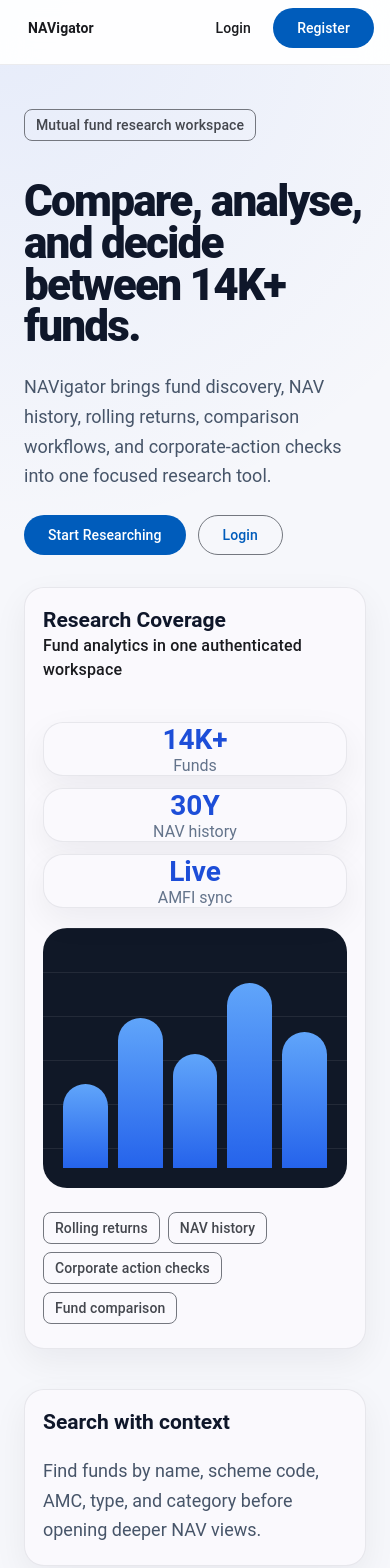
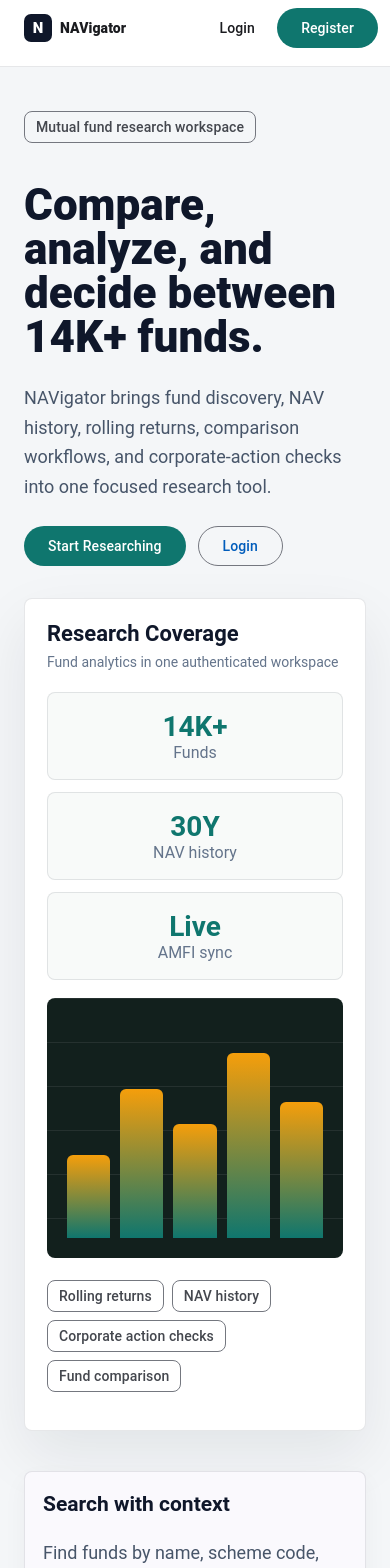
Before and after one commit to subhadipnayek/navigator, an Angular app in the folder ui-angular/: page / in a window 390 px wide. Shown: the top 1568 px of the page. Built offline with nearby package versions, Linux system fonts and the light colour scheme.

Commit message:
feat(ui): enhance UI components with improved styling and layout adjustments

```diff
--- a/ui-angular/src/app/app.html
+++ b/ui-angular/src/app/app.html
@@ -1,7 +1,10 @@
 <mat-toolbar>
-  <a mat-button routerLink="/">NAVigator</a>
+  <a class="brand" mat-button routerLink="/">
+    <span class="brand-mark">N</span>
+    <span>NAVigator</span>
+  </a>
   <span class="toolbar-spacer"></span>
-  <nav>
+  <nav aria-label="Primary navigation">
     @if (auth.isAuthenticated()) {
       <a mat-button routerLink="/dashboard" routerLinkActive="active">Dashboard</a>
       <a mat-button routerLink="/funds" routerLinkActive="active">Funds</a>
@@ -13,7 +16,7 @@
   </nav>
 
   @if (auth.user(); as user) {
-    <button mat-button type="button" disabled>{{ user.username }} · {{ user.role }}</button>
+    <button class="user-pill" mat-button type="button" disabled>{{ user.username }} · {{ user.role }}</button>
     <button mat-button type="button" (click)="logout()">Logout</button>
   } @else {
     <a mat-button routerLink="/login" routerLinkActive="active">Login</a>
--- a/ui-angular/src/app/app.scss
+++ b/ui-angular/src/app/app.scss
@@ -7,10 +7,29 @@ mat-toolbar {
   position: sticky;
   top: 0;
   z-index: 10;
-  border-bottom: 1px solid rgba(15, 23, 42, 0.08);
-  background: rgba(255, 255, 255, 0.92);
-  backdrop-filter: blur(14px);
+  min-height: 64px;
+  border-bottom: 1px solid rgba(15, 23, 42, 0.1);
+  background: rgba(255, 255, 255, 0.96);
+  backdrop-filter: blur(16px);
   gap: 8px;
+  padding-inline: max(16px, calc((100vw - 1180px) / 2));
+}
+
+.brand {
+  font-weight: 800;
+}
+
+.brand-mark {
+  display: inline-grid;
+  width: 28px;
+  height: 28px;
+  margin-right: 8px;
+  place-items: center;
+  border-radius: 7px;
+  background: #0f172a;
+  color: #ffffff;
+  font-size: 15px;
+  line-height: 1;
 }
 
 .toolbar-spacer {
@@ -21,6 +40,16 @@ nav {
   display: flex;
   gap: 4px;
   align-items: center;
+}
+
+nav a.active {
+  background: #e8f2ef;
+  color: #0f513f;
+}
+
+.user-pill {
+  max-width: 220px;
+  opacity: 1;
 }
 
 main {
@@ -34,6 +63,7 @@ main {
     flex-wrap: wrap;
     align-content: center;
     gap: 8px;
+    padding-inline: 12px;
     padding-block: 8px;
   }
 
@@ -41,9 +71,10 @@ main {
     order: 3;
     width: 100%;
     overflow-x: auto;
+    padding-bottom: 2px;
   }
 
-  mat-toolbar > a:first-child {
-    font-weight: 700;
+  .user-pill {
+    display: none;
   }
 }
--- a/ui-angular/src/app/pages/dashboard/dashboard.html
+++ b/ui-angular/src/app/pages/dashboard/dashboard.html
@@ -1,11 +1,12 @@
-<mat-card appearance="outlined">
+<mat-card appearance="outlined" class="dashboard-hero">
   <mat-card-header>
-    <mat-card-title>NAVigator</mat-card-title>
-    <mat-card-subtitle>Mutual Fund & ETF Comparison Tool</mat-card-subtitle>
+    <mat-card-title>Research Dashboard</mat-card-title>
+    <mat-card-subtitle>Start with fund discovery, then compare performance and audit data quality.</mat-card-subtitle>
   </mat-card-header>
 </mat-card>
 
-<mat-card appearance="outlined">
+<section class="dashboard-grid">
+  <mat-card appearance="outlined" class="stat-card">
     <mat-card-header>
       <mat-card-title>Funds in Database</mat-card-title>
     </mat-card-header>
@@ -13,20 +14,22 @@
       @if (loading()) {
         <mat-progress-bar mode="indeterminate" />
       } @else if (fundCount() !== null) {
-      <h2>{{ fundCount()!.toLocaleString() }}</h2>
+        <strong>{{ fundCount()!.toLocaleString() }}</strong>
+        <span>schemes available for search and comparison</span>
       }
     </mat-card-content>
   </mat-card>
 
-<mat-card appearance="outlined">
+  <mat-card appearance="outlined" class="workflow-card">
     <mat-card-header>
       <mat-card-title>Research Workflows</mat-card-title>
     </mat-card-header>
     <mat-card-actions>
-    <a mat-button routerLink="/funds">Search Funds</a>
+      <a mat-flat-button routerLink="/funds">Search Funds</a>
       <a mat-button routerLink="/compare">Compare Funds</a>
       @if (auth.isAdmin()) {
         <a mat-button routerLink="/admin/sync">Sync Data</a>
       }
     </mat-card-actions>
   </mat-card>
+</section>
--- a/ui-angular/src/app/pages/landing/landing.html
+++ b/ui-angular/src/app/pages/landing/landing.html
@@ -4,7 +4,7 @@
       <mat-chip>Mutual fund research workspace</mat-chip>
     </mat-chip-set>
 
-    <h1>Compare, analyse, and decide between 14K+ funds.</h1>
+    <h1>Compare, analyze, and decide between 14K+ funds.</h1>
     <p>
       NAVigator brings fund discovery, NAV history, rolling returns, comparison workflows, and
       corporate-action checks into one focused research tool.
@@ -20,25 +20,25 @@
     </div>
   </div>
 
-  <mat-card appearance="outlined" class="research-panel">
-    <mat-card-header>
-      <mat-card-title>Research Coverage</mat-card-title>
-      <mat-card-subtitle>Fund analytics in one authenticated workspace</mat-card-subtitle>
-    </mat-card-header>
-    <mat-card-content>
+  <section class="research-panel" aria-label="Research coverage">
+    <div class="panel-header">
+      <h2>Research Coverage</h2>
+      <p>Fund analytics in one authenticated workspace</p>
+    </div>
+
     <div class="metric-grid">
-        <mat-card appearance="outlined">
+      <div>
         <strong>14K+</strong>
         <span>Funds</span>
-        </mat-card>
-        <mat-card appearance="outlined">
+      </div>
+      <div>
         <strong>30Y</strong>
         <span>NAV history</span>
-        </mat-card>
-        <mat-card appearance="outlined">
+      </div>
+      <div>
         <strong>Live</strong>
         <span>AMFI sync</span>
-        </mat-card>
+      </div>
     </div>
 
     <div class="chart-preview" aria-hidden="true">
@@ -55,8 +55,7 @@
       <mat-chip>Corporate action checks</mat-chip>
       <mat-chip>Fund comparison</mat-chip>
     </mat-chip-set>
-    </mat-card-content>
-  </mat-card>
+  </section>
 </section>
 
 <section class="features">
--- a/ui-angular/src/app/pages/landing/landing.scss
+++ b/ui-angular/src/app/pages/landing/landing.scss
@@ -19,8 +19,8 @@ h1 {
   max-width: 780px;
   color: #0f172a;
   font-size: clamp(48px, 6vw, 88px);
-  line-height: 0.95;
-  letter-spacing: -0.04em;
+  line-height: 1;
+  letter-spacing: 0;
   font-weight: 800;
 }
 
@@ -38,24 +38,51 @@ p {
 }
 
 .research-panel {
-  border-radius: 28px;
-  box-shadow: 0 24px 80px rgba(15, 23, 42, 0.12);
+  display: grid;
+  gap: 18px;
+  padding: 22px;
+  border: 1px solid rgba(15, 23, 42, 0.1);
+  border-radius: 8px;
+  background: #ffffff;
+  box-shadow: 0 24px 60px rgba(15, 23, 42, 0.08);
+}
+
+.panel-header h2,
+.panel-header p {
+  margin: 0;
+}
+
+.panel-header h2 {
+  color: #0f172a;
+  font-size: 22px;
+  line-height: 1.2;
+}
+
+.panel-header p {
+  margin-top: 4px;
+  color: #64748b;
+  font-size: 14px;
 }
 
 .metric-grid {
   display: grid;
   grid-template-columns: repeat(3, minmax(0, 1fr));
   gap: 12px;
-  margin-block: 20px;
 }
 
-.metric-grid mat-card {
+.metric-grid div {
+  min-height: 86px;
+  display: grid;
+  align-content: center;
+  border: 1px solid rgba(15, 23, 42, 0.1);
+  border-radius: 8px;
+  background: #f8faf9;
   text-align: center;
 }
 
 .metric-grid strong {
   display: block;
-  color: #1d4ed8;
+  color: #0f766e;
   font-size: 28px;
 }
 
@@ -69,18 +96,17 @@ p {
   align-items: end;
   gap: 10px;
   height: 220px;
-  margin: 20px 0;
   padding: 20px;
-  border-radius: 24px;
+  border-radius: 8px;
   background:
     linear-gradient(rgba(255, 255, 255, 0.08) 1px, transparent 1px),
-    #101827;
+    #12201d;
   background-size: 100% 44px;
 }
 
 .chart-preview span {
-  border-radius: 999px 999px 0 0;
-  background: linear-gradient(180deg, #60a5fa, #2563eb);
+  border-radius: 6px 6px 0 0;
+  background: linear-gradient(180deg, #f59e0b, #0f766e);
 }
 
 .chart-preview span:nth-child(1) {
@@ -113,7 +139,7 @@ p {
 }
 
 .features mat-card {
-  border-radius: 22px;
+  border-radius: 8px;
 }
 
 @media (max-width: 900px) {
--- a/ui-angular/src/styles.scss
+++ b/ui-angular/src/styles.scss
@@ -19,9 +19,7 @@ body {
 body {
   margin: 0;
   font-family: Roboto, Arial, sans-serif;
-  background:
-    radial-gradient(circle at top left, rgba(37, 99, 235, 0.08), transparent 34rem),
-    #f6f7fb;
+  background: #f4f6f8;
   color: #0f172a;
 }
 
@@ -47,39 +45,29 @@ app-register {
   padding: 56px 0;
 }
 
-app-dashboard > mat-card:first-child,
-app-fund-list > mat-card:first-child,
-app-fund-detail > mat-card:first-child,
-app-compare > mat-card:first-child,
-app-rolling-returns > mat-card:first-child,
-app-admin-sync > mat-card:first-child,
-app-corporate-actions > mat-card:first-child {
-  background: linear-gradient(135deg, #ffffff, #f8fbff);
-}
-
 .mat-mdc-card {
-  border-radius: 20px !important;
-  border-color: rgba(15, 23, 42, 0.08) !important;
-  box-shadow: 0 12px 34px rgba(15, 23, 42, 0.06) !important;
+  border-radius: 8px !important;
+  border-color: rgba(15, 23, 42, 0.1) !important;
+  box-shadow: 0 10px 24px rgba(15, 23, 42, 0.045) !important;
 }
 
 .mat-mdc-card-header {
-  padding: 22px 24px 8px !important;
+  padding: 20px 22px 8px !important;
 }
 
 .mat-mdc-card-content {
-  padding: 16px 24px 24px !important;
+  padding: 16px 22px 22px !important;
   overflow-x: auto;
 }
 
 .mat-mdc-card-actions {
   gap: 12px;
-  padding: 8px 24px 24px !important;
+  padding: 8px 22px 22px !important;
 }
 
 .mat-mdc-card-title {
   color: #0f172a;
-  font-size: 24px !important;
+  font-size: 22px !important;
   font-weight: 700 !important;
 }
 
@@ -103,11 +91,11 @@ table.mat-mdc-table {
 }
 
 .mat-mdc-header-row {
-  background: #f8fafc;
+  background: #eef4f1;
 }
 
 .mat-mdc-header-cell {
-  color: #475569;
+  color: #315246;
   font-weight: 700;
 }
 
@@ -136,6 +124,43 @@ mat-chip-set {
   margin-bottom: 12px;
 }
 
+.dashboard-hero {
+  background: #ffffff;
+}
+
+.dashboard-grid {
+  display: grid;
+  grid-template-columns: minmax(260px, 0.9fr) minmax(320px, 1.1fr);
+  gap: 20px;
+}
+
+.stat-card strong {
+  display: block;
+  margin-bottom: 6px;
+  color: #0f172a;
+  font-size: 42px;
+  line-height: 1;
+}
+
+.stat-card span {
+  color: #64748b;
+}
+
+.workflow-card .mat-mdc-card-actions {
+  align-items: center;
+  min-height: 84px;
+}
+
+.mat-mdc-unelevated-button:not(:disabled) {
+  background-color: #0f766e !important;
+  color: #ffffff !important;
+}
+
+.mat-mdc-outlined-button:not(:disabled),
+.mat-mdc-button:not(:disabled) {
+  color: #0f513f;
+}
+
 @media (max-width: 760px) {
   app-dashboard,
   app-fund-list,
@@ -146,6 +171,10 @@ mat-chip-set {
   app-corporate-actions {
     width: min(100% - 24px, 1180px);
     padding-top: 20px;
+  }
+
+  .dashboard-grid {
+    grid-template-columns: 1fr;
   }
 
   .mat-mdc-card-header {
```
Lines whose indentation alone changed are shown as unchanged.
